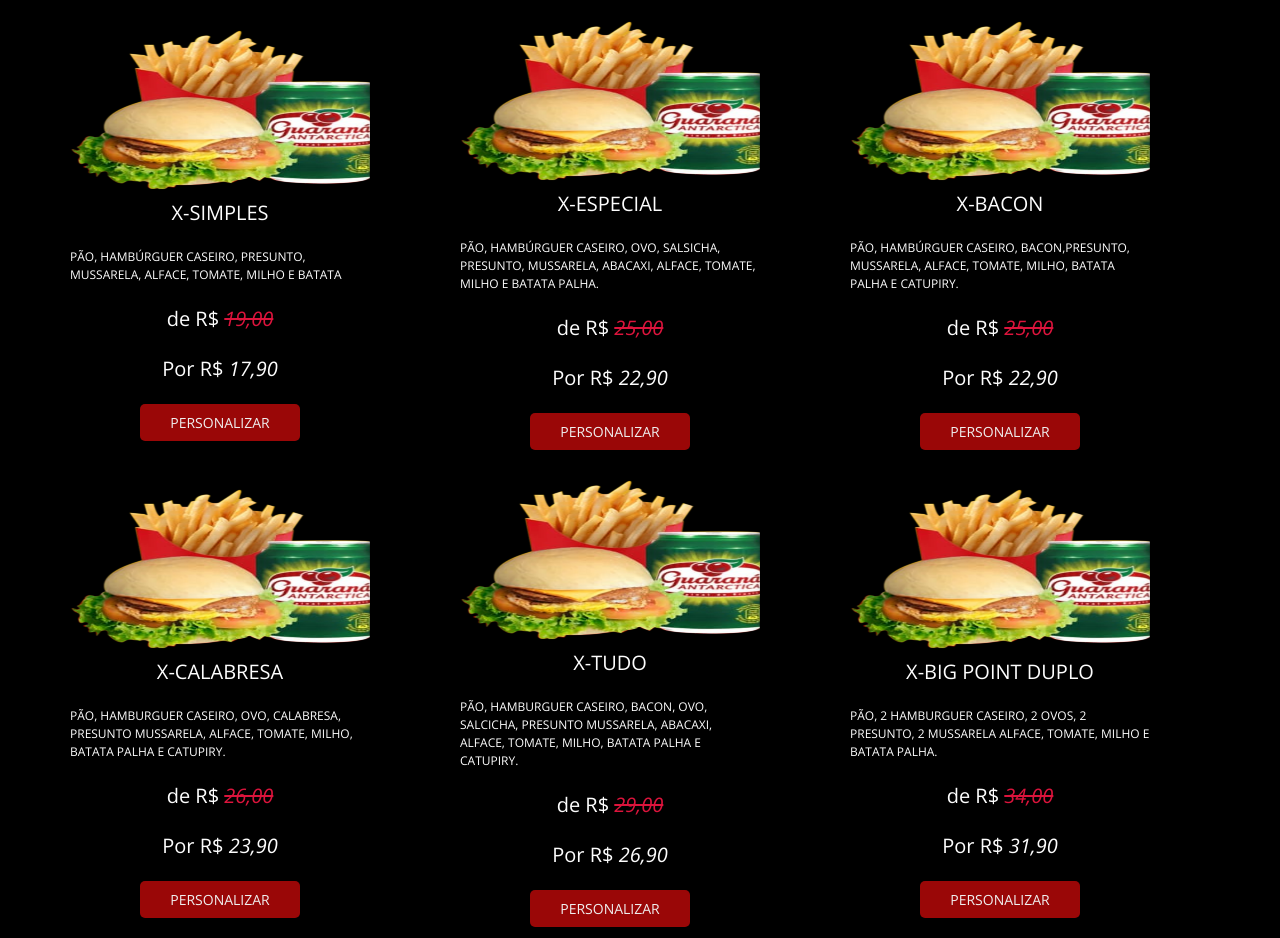
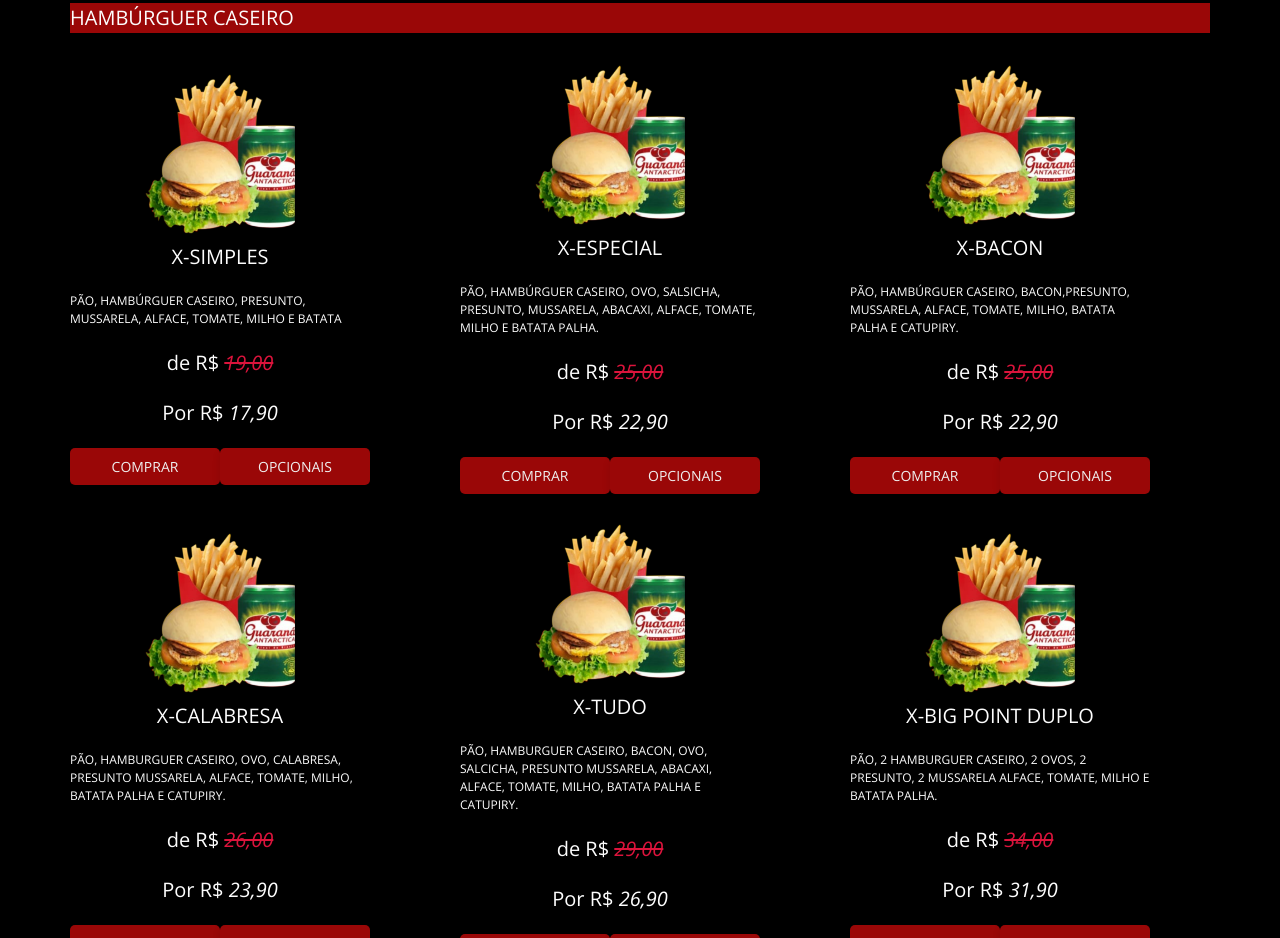
Before and after one commit to Brendontech/Mr_Xhanburgueria.com, a plain HTML site: page index.html in a window 1280 px wide. Shown: the part 1862-2800 px from the top of the page. Drawn offline with nearby package versions, Linux system fonts and the light colour scheme.

Commit message:
atualizando carrinho

```diff
--- a/assets/css/style.css
+++ b/assets/css/style.css
@@ -91,6 +91,7 @@
 }
 
 .gallery-img img {
+    width: 50%;
     transition: all 300ms ease-in-out;
 }
 
@@ -221,7 +222,7 @@ img.carrinho {
 .comprar-btn-alinhar {
     width: 100%;
     display: flex;
-    justify-content: center;
+    justify-content: space-between;
 }
 
 .btn-comprar-hbg {
@@ -323,9 +324,6 @@ img.carrinho {
     font-size: 1.6rem;
     list-style: none;
     padding: 1px;
-    width: 100%;
-    display: grid;
-    grid-template-columns: repeat(3, 1fr);
 }
 #cartItems li {
     height: 20vh;
--- a/index.html
+++ b/index.html
@@ -24,6 +24,7 @@
         <a href="/assets/html/carrinho.html">
             <img class="carrinho" src="assets/img/carrinho-de-compras (2).png" alt="">
         </a>
+        <p id="total">Total: R$ 0,00</p>
     </div>
     <aside class="menu white-bg">
         <div class="main-content menu-content">
@@ -63,7 +64,9 @@
                     <p id="valor">Por R$<i> 49,90</i></p>
                     <div class="comprar-btn-alinhar">
                         <a class="btn-comprar-hbg" onclick="addToCart('COMBO 1', 49.90)">Comprar</a>
+                        <a class="btn-comprar-hbg" href="/assets/html/montando-item2/montando-item1.html">OPCIONAIS</a>
                     </div>
+
                 </div>
                 <div>
                     <h3>1 X-Bacon + <br> 1 X-Tudo <br> + Refri 1 Lt</h3>
@@ -75,6 +78,7 @@
                     <p id="valor">Por R$<i> 59,90</i></p>
                     <div class="comprar-btn-alinhar">
                         <a class="btn-comprar-hbg" onclick="addToCart('COMBO 2', 59.90)">Comprar</a>
+                        <a class="btn-comprar-hbg" href="/assets/html/montando-item2/montando-item1.html">OPCIONAIS</a>
                     </div>
                 </div>
                 <div>
@@ -87,6 +91,7 @@
                     <p id="valor">Por R$<i> 119,90</i></p>
                     <div class="comprar-btn-alinhar">
                         <a class="btn-comprar-hbg" onclick="addToCart('COMBO 3', 119.90)">Comprar</a>
+                        <a class="btn-comprar-hbg" href="/assets/html/montando-item2/montando-item1.html">OPCIONAIS</a>
                     </div>
                 </div>
                 <div>
@@ -99,6 +104,7 @@
                     <p id="valor">Por R$<i> 11,90</i></p>
                     <div class="comprar-btn-alinhar">
                         <a class="btn-comprar-hbg" onclick="addToCart('COMBO 4', 11.90)">Comprar</a>
+                        <a class="btn-comprar-hbg" href="/assets/html/montando-item2/montando-item1.html">OPCIONAIS</a>
                     </div>
                 </div>
             </div>
@@ -117,8 +123,9 @@
                         <p id="desconto"> de R$ <i><del> 19,00</p></del></i>
                         <p id="valor">Por R$<i> 17,90</i></p>
                         <div class="comprar-btn-alinhar">
-                            <a class="btn-comprar-hbg" href="/assets/html/montando-item2/montando-item1.html"
-                                onclick="addToCart('X-SIMPLES', 17.90)">PERSONALIZAR</a>
+                            <a class="btn-comprar-hbg" onclick="addToCart('X-SIMPLES', 17.90)">COMPRAR</a>
+                            <a class="btn-comprar-hbg"
+                                href="/assets/html/montando-item2/montando-item1.html">OPCIONAIS</a>
                         </div>
                     </div>
                 </div>
@@ -132,8 +139,9 @@
                         <p id="desconto"> de R$ <i><del> 25,00</p></del></i>
                         <p id="valor">Por R$<i> 22,90</i></p>
                         <div class="comprar-btn-alinhar">
-                            <a class="btn-comprar-hbg" href="/assets/html/montando-item2/montando-item1.html"
-                                onclick="addToCart('X-ESPECIAL', 22.90)">PERSONALIZAR</a>
+                            <a class="btn-comprar-hbg" onclick="addToCart('X-ESPECIAL', 22.90)">COMPRAR</a>
+                            <a class="btn-comprar-hbg"
+                                href="/assets/html/montando-item2/montando-item1.html">OPCIONAIS</a>
                         </div>
                     </div>
                 </div>
@@ -146,8 +154,9 @@
                         <p id="desconto"> de R$ <i><del> 25,00</p></del></i>
                         <p id="valor">Por R$<i> 22,90</i></p>
                         <div class="comprar-btn-alinhar">
-                            <a class="btn-comprar-hbg" href="/assets/html/montando-item2/montando-item1.html"
-                                onclick="addToCart('X-BACON', 22.90)">PERSONALIZAR</a>
+                            <a class="btn-comprar-hbg" onclick="addToCart('X-BACON', 22.90)">COMPRAR</a>
+                            <a class="btn-comprar-hbg"
+                                href="/assets/html/montando-item2/montando-item1.html">OPCIONAIS</a>
                         </div>
                     </div>
                 </div>
@@ -160,8 +169,9 @@
                         <p id="desconto"> de R$ <i><del> 26,00</p></del></i>
                         <p id="valor">Por R$<i> 23,90</i></p>
                         <div class="comprar-btn-alinhar">
-                            <a class="btn-comprar-hbg" href="/assets/html/montando-item2/montando-item1.html"
-                                onclick="addToCart('X-CALABRESA', 23.90)">PERSONALIZAR</a>
+                            <a class="btn-comprar-hbg" onclick="addToCart('X-CALABRESA', 23.90)">COMPRAR</a>
+                            <a class="btn-comprar-hbg"
+                                href="/assets/html/montando-item2/montando-item1.html">OPCIONAIS</a>
                         </div>
                     </div>
                 </div>
@@ -174,8 +184,9 @@
                         <p id="desconto"> de R$ <i><del> 29,00</p></del></i>
                         <p id="valor">Por R$<i> 26,90</i></p>
                         <div class="comprar-btn-alinhar">
-                            <a class="btn-comprar-hbg" href="/assets/html/montando-item2/montando-item1.html"
-                                onclick="addToCart('X-TUDO', 26.90)">PERSONALIZAR</a>
+                            <a class="btn-comprar-hbg" onclick="addToCart('X-TUDO', 26.90)">COMPRAR</a>
+                            <a class="btn-comprar-hbg"
+                                href="/assets/html/montando-item2/montando-item1.html">OPCIONAIS</a>
                         </div>
                     </div>
                 </div>
@@ -188,8 +199,9 @@
                         <p id="desconto"> de R$ <i><del> 34,00</p></del></i>
                         <p id="valor">Por R$<i> 31,90</i></p>
                         <div class="comprar-btn-alinhar">
-                            <a class="btn-comprar-hbg" href="/assets/html/montando-item2/montando-item1.html"
-                                onclick="addToCart('X-BIG POINT DUPLO', 31.90)">PERSONALIZAR</a>
+                            <a class="btn-comprar-hbg" onclick="addToCart('X-BIG POINT DUPLO', 31.90)">COMPRAR</a>
+                            <a class="btn-comprar-hbg"
+                                href="/assets/html/montando-item2/montando-item1.html">OPCIONAIS</a>
                         </div>
                     </div>
                 </div>
@@ -205,8 +217,9 @@
                         <p id="desconto"> de R$ <i><del> 20,00</p></del></i>
                         <p id="valor">Por R$<i> 17,90</i></p>
                         <div class="comprar-btn-alinhar">
-                            <a class="btn-comprar-hbg" href="/assets/html/montando-item2/montando-item1.html"
-                                onclick="addToCart('X-LOMBINHO', 17.90)">PERSONALIZAR</a>
+                            <a class="btn-comprar-hbg" onclick="addToCart('X-LOMBINHO', 17.90)">COMPRAR</a>
+                            <a class="btn-comprar-hbg"
+                                href="/assets/html/montando-item2/montando-item1.html">OPCIONAIS</a>
                         </div>
                     </div>
                 </div>
@@ -220,8 +233,9 @@
                         <p id="desconto"> de R$ <i><del> 20,00</p></del></i>
                         <p id="valor">Por R$<i> 17,90</i></p>
                         <div class="comprar-btn-alinhar">
-                            <a class="btn-comprar-hbg" href="/assets/html/montando-item2/montando-item1.html"
-                                onclick="addToCart('X-LOMBÃO', 17.90)">PERSONALIZAR</a>
+                            <a class="btn-comprar-hbg" onclick="addToCart('X-LOMBÃO', 17.90)">COMPRAR</a>
+                            <a class="btn-comprar-hbg"
+                                href="/assets/html/montando-item2/montando-item1.html">OPCIONAIS</a>
                         </div>
                     </div>
                 </div>
@@ -235,8 +249,9 @@
                         <p id="desconto"> de R$ <i><del> 25,00</p></del></i>
                         <p id="valor">Por R$<i> 22,90</i></p>
                         <div class="comprar-btn-alinhar">
-                            <a class="btn-comprar-hbg" href="/assets/html/montando-item2/montando-item1.html"
-                                onclick="addToCart('X-LOMBACON', 22.90)">PERSONALIZAR</a>
+                            <a class="btn-comprar-hbg" onclick="addToCart('X-LOMBACON', 22.90)">COMPRAR</a>
+                            <a class="btn-comprar-hbg"
+                                href="/assets/html/montando-item2/montando-item1.html">OPCIONAIS</a>
                         </div>
                     </div>
                 </div>
@@ -250,8 +265,9 @@
                         <p id="desconto"> de R$ <i><del> 26,00</p></del></i>
                         <p id="valor">Por R$<i> 23,90</i></p>
                         <div class="comprar-btn-alinhar">
-                            <a class="btn-comprar-hbg" href="/assets/html/montando-item2/montando-item1.html"
-                                onclick="addToCart('X-LOMBRESA', 23.90)">PERSONALIZAR</a>
+                            <a class="btn-comprar-hbg" onclick="addToCart('X-LOMBRESA', 23.90)">COMPRAR</a>
+                            <a class="btn-comprar-hbg"
+                                href="/assets/html/montando-item2/montando-item1.html">OPCIONAIS</a>
                         </div>
                     </div>
                 </div>
@@ -265,8 +281,9 @@
                         <p id="desconto"> de R$ <i><del> 30,00</p></del></i>
                         <p id="valor">Por R$<i> 26,90</i></p>
                         <div class="comprar-btn-alinhar">
-                            <a href="/assets/html/montando-item2/montando-item1.html" class="btn-comprar-hbg"
-                                onclick="addToCart('X-LOMBO EGG BACON', 26.90)">PERSONALIZAR</a>
+                            <a class="btn-comprar-hbg" onclick="addToCart('X-LOMBO EGG BACON', 26.90)">COMPRAR</a>
+                            <a class="btn-comprar-hbg"
+                                href="/assets/html/montando-item2/montando-item1.html">OPCIONAIS</a>
                         </div>
                     </div>
                 </div>
@@ -282,8 +299,9 @@
                         <p id="desconto"> de R$ <i><del> 20,00</p></del></i>
                         <p id="valor">Por R$<i> 17,90</i></p>
                         <div class="comprar-btn-alinhar">
-                            <a class="btn-comprar-hbg" href="/assets/html/montando-item2/montando-item1.html"
-                                onclick="addToCart('X-FRANGUINHO', 17.90)">PERSONALIZAR</a>
+                            <a class="btn-comprar-hbg" onclick="addToCart('X-FRANGUINHO', 17.90)">COMPRAR</a>
+                            <a class="btn-comprar-hbg"
+                                href="/assets/html/montando-item2/montando-item1.html">OPCIONAIS</a>
                         </div>
                     </div>
                 </div>
@@ -296,8 +314,9 @@
                         <p id="desconto"> de R$ <i><del> 25,00</p></del></i>
                         <p id="valor">Por R$<i> 22,90</i></p>
                         <div class="comprar-btn-alinhar">
-                            <a class="btn-comprar-hbg" href="/assets/html/montando-item2/montando-item1.html"
-                                onclick="addToCart('X-FRANGÃO', 22.90)">PERSONALIZAR</a>
+                            <a class="btn-comprar-hbg" onclick="addToCart('X-FRANGÃO', 22.90)">COMPRAR</a>
+                            <a class="btn-comprar-hbg"
+                                href="/assets/html/montando-item2/montando-item1.html">OPCIONAIS</a>
                         </div>
                     </div>
                 </div>
@@ -310,8 +329,9 @@
                         <p id="desconto"> de R$ <i><del> 25,00</p></del></i>
                         <p id="valor">Por R$<i> 22,90</i></p>
                         <div class="comprar-btn-alinhar">
-                            <a class="btn-comprar-hbg" href="/assets/html/montando-item2/montando-item1.html"
-                                onclick="addToCart('X-FRANBACON', 22.90)">PERSONALIZAR</a>
+                            <a class="btn-comprar-hbg" onclick="addToCart('X-FRANBACON', 22.90)">COMPRAR</a>
+                            <a class="btn-comprar-hbg"
+                                href="/assets/html/montando-item2/montando-item1.html">OPCIONAIS</a>
                         </div>
                     </div>
                 </div>
@@ -324,8 +344,9 @@
                         <p id="desconto"> de R$ <i><del> 27,00</p></del></i>
                         <p id="valor">Por R$<i> 23,90</i></p>
                         <div class="comprar-btn-alinhar">
-                            <a class="btn-comprar-hbg" href="/assets/html/montando-item2/montando-item1.html"
-                                onclick="addToCart('X-FRANBESA', 23.90)">PERSONALIZAR</a>
+                            <a class="btn-comprar-hbg" onclick="addToCart('X-FRANBESA', 23.90)">COMPRAR</a>
+                            <a class="btn-comprar-hbg"
+                                href="/assets/html/montando-item2/montando-item1.html">OPCIONAIS</a>
                         </div>
                     </div>
                 </div>
@@ -338,8 +359,9 @@
                         <p id="desconto"> de R$ <i><del> 29,00</p></del></i>
                         <p id="valor">Por R$<i> 26,90</i></p>
                         <div class="comprar-btn-alinhar">
-                            <a class="btn-comprar-hbg" href="/assets/html/montando-item2/montando-item1.html"
-                                onclick="addToCart('X-FRANGO EGG BACON', 26.90)">PERSONALIZAR</a>
+                            <a class="btn-comprar-hbg" onclick="addToCart('X-FRANGO EGG BACON', 26.90)">COMPRAR</a>
+                            <a class="btn-comprar-hbg"
+                                href="/assets/html/montando-item2/montando-item1.html">OPCIONAIS</a>
                         </div>
                     </div>
                 </div>
@@ -354,7 +376,6 @@
             <h2>Carrinho de Compras</h2>
             <ul id="cartItems">
             </ul>
-            <p id="total">Total: R$ 0,00</p>
         </div>
         <div class="dropdown">
             <div class="dropdown-content" id="item1">
```
Also changed, not shown: assets/css/carrinho.css (+6 -6 lines), assets/html/montando-item2/montando-item1.html (+2 -8 lines).
